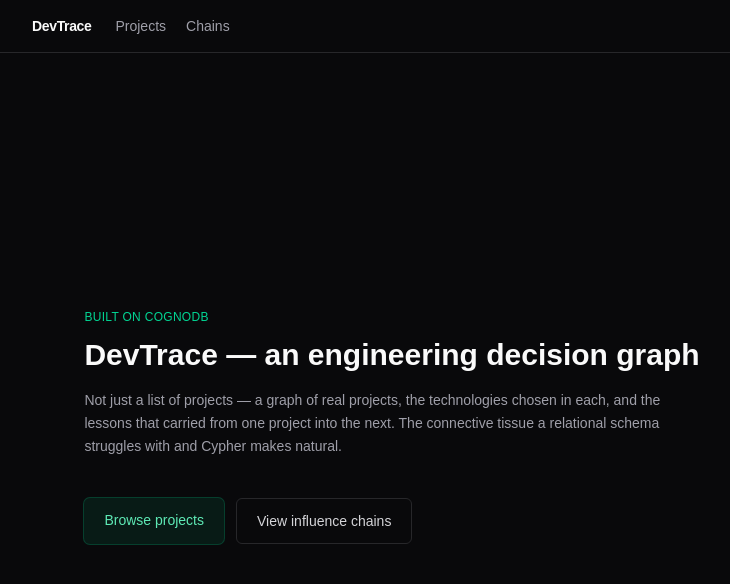
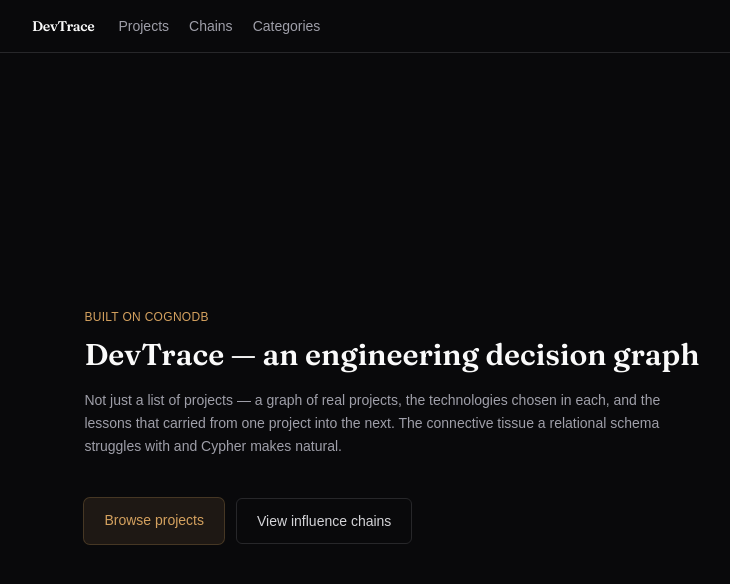
Before and after one commit to Mofathy183/devtrace, a Next.js app: page / in a window 1280 px wide. Shown: the top 584 px of the page, without its empty margins (248-978 px from the left). Built offline with nearby package versions, Linux system fonts and the light colour scheme.

Commit message:
feat(ui): add category navigation and display typography
- Make the new Categories view reachable through the shared navigation
- Introduce Fraunces as the display font for consistent heading hierarchy
- Apply the shared accent styling to the home page

```diff
--- a/src/app/layout.tsx
+++ b/src/app/layout.tsx
@@ -1,10 +1,12 @@
 /**
  * @module app/layout
  * Root layout — wraps every page with the shared top nav (Home, Projects,
- * Chains) so every route is reachable without knowing the URL by heart.
+ * Chains, Categories) so every route is reachable without knowing the URL
+ * by heart. Loads the display face (Fraunces) alongside Geist Sans/Mono —
+ * headings use `font-display`, everything else stays on the default sans.
  */
 import type { Metadata } from 'next';
-import { Geist, Geist_Mono } from 'next/font/google';
+import { Fraunces, Geist, Geist_Mono } from 'next/font/google';
 import Link from 'next/link';
 import './globals.css';
 
@@ -18,6 +20,12 @@
 	subsets: ['latin'],
 });
 
+const fraunces = Fraunces({
+	variable: '--font-display',
+	subsets: ['latin'],
+	weight: ['500', '600'],
+});
+
 export const metadata: Metadata = {
 	title: 'DevTrace — Engineering Decision Graph',
 	description:
@@ -28,20 +36,21 @@
 	{ href: '/', label: 'Home' },
 	{ href: '/projects', label: 'Projects' },
 	{ href: '/chains', label: 'Chains' },
+	{ href: '/categories', label: 'Categories' },
 ];
 
 export default function RootLayout({ children }: LayoutProps<'/'>) {
 	return (
 		<html
 			lang="en"
-			className={`${geistSans.variable} ${geistMono.variable} h-full antialiased`}
+			className={`${geistSans.variable} ${geistMono.variable} ${fraunces.variable} h-full antialiased`}
 		>
 			<body className="min-h-full flex flex-col bg-zinc-950 text-zinc-100">
 				<header className="border-b border-zinc-800">
 					<nav className="mx-auto flex max-w-3xl items-center gap-6 px-6 py-4">
 						<Link
 							href="/"
-							className="text-sm font-semibold tracking-tight text-zinc-50"
+							className="font-display text-sm font-semibold tracking-tight text-zinc-50"
 						>
 							DevTrace
 						</Link>
--- a/src/app/page.tsx
+++ b/src/app/page.tsx
@@ -9,10 +9,10 @@
 export default function Home() {
 	return (
 		<main className="mx-auto flex max-w-3xl flex-1 flex-col justify-center px-6 py-24">
-			<p className="mb-3 text-xs font-medium uppercase tracking-wide text-emerald-400">
+			<p className="mb-3 text-xs font-medium uppercase tracking-wide text-accent">
 				Built on CognoDB
 			</p>
-			<h1 className="text-3xl font-semibold text-zinc-50">
+			<h1 className="font-display text-3xl font-semibold text-zinc-50">
 				DevTrace — an engineering decision graph
 			</h1>
 			<p className="mt-4 max-w-xl text-sm leading-relaxed text-zinc-400">
@@ -25,7 +25,7 @@
 			<div className="mt-10 flex flex-col gap-3 sm:flex-row">
 				<Link
 					href="/projects"
-					className="rounded-md bg-emerald-500/10 px-5 py-3 text-center text-sm font-medium text-emerald-300 ring-1 ring-emerald-500/30 transition-colors hover:bg-emerald-500/15"
+					className="rounded-md bg-accent/10 px-5 py-3 text-center text-sm font-medium text-accent ring-1 ring-accent/30 transition-colors hover:bg-accent/15"
 				>
 					Browse projects
 				</Link>
```
